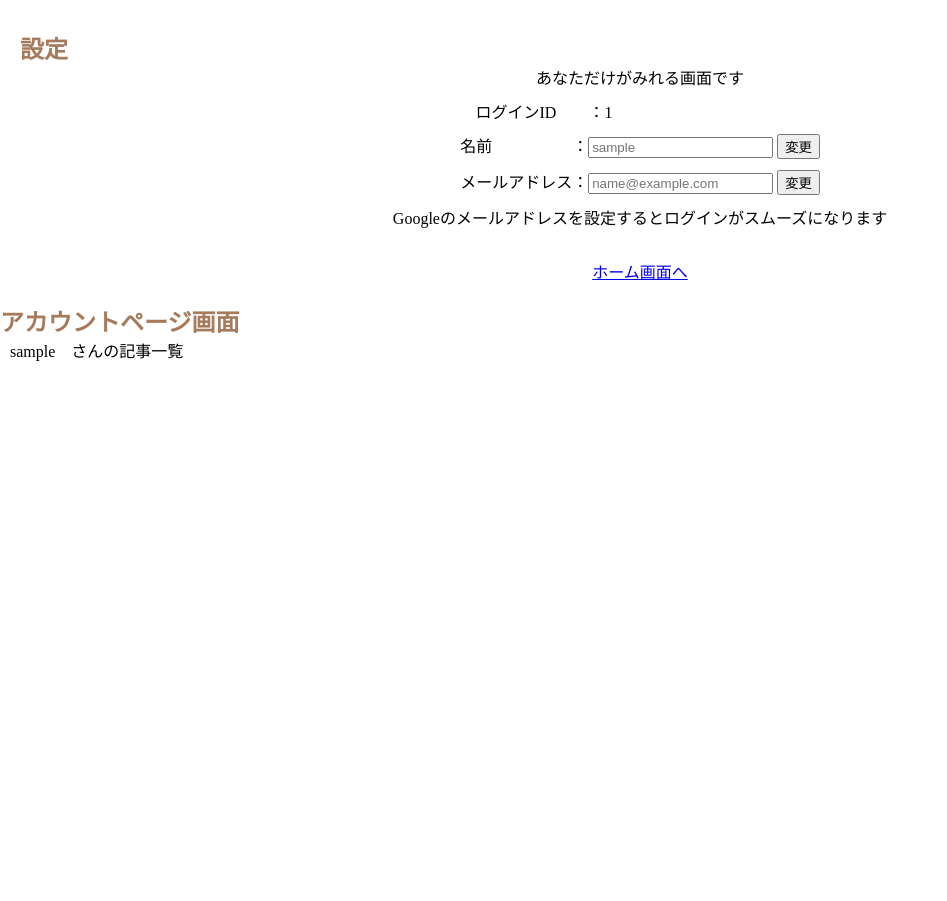
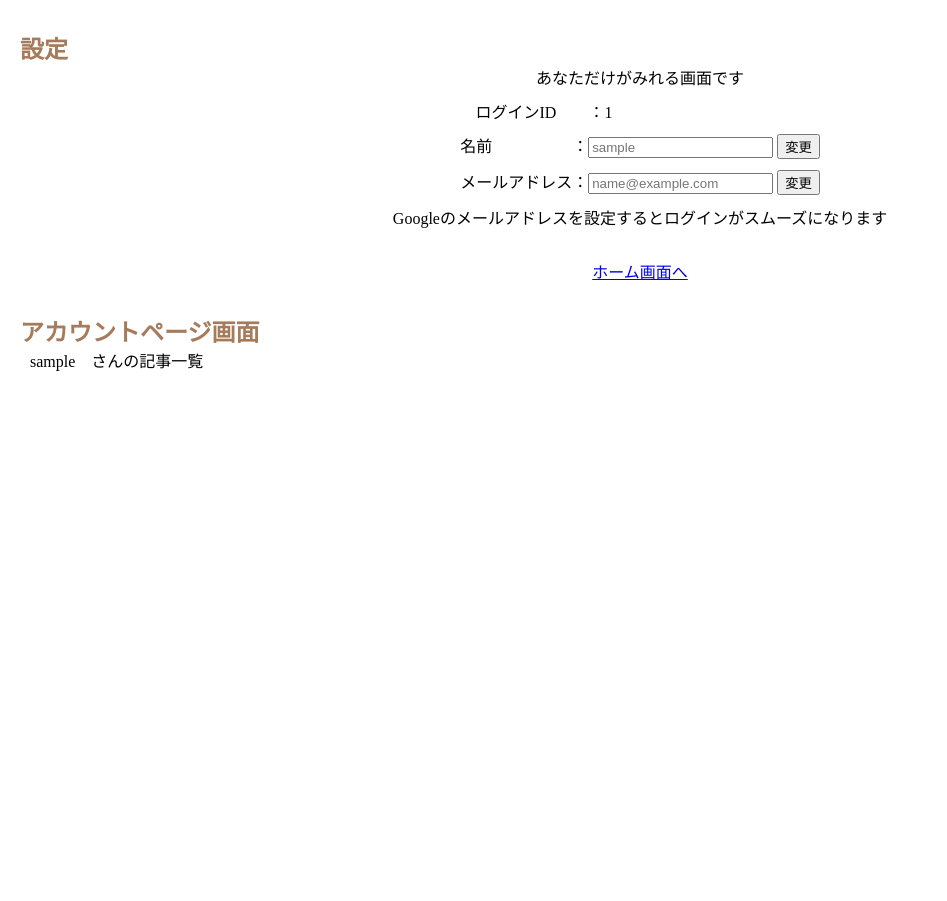
Before and after one commit to taku795/HobbySite_old, a PHP site: page /menyu/menyu_page.php?change_N=1 in a window 1280 px wide. Shown: the top 901 px of the page, without its empty margins (0-947 px from the left). Before the commit the page ends 361 px from the top, so only its background shows below. Run offline with PHP 8.4, Linux system fonts and the light colour scheme; the visitor is signed in with stand-in values (Sample User, id 1); data that the repository does not hold is empty.

Commit message:
メニュー画面修正

```diff
--- a/menyu/menyu_page.php
+++ b/menyu/menyu_page.php
@@ -69,7 +69,7 @@
 
     <a class="home_link" href="../home.php">ホーム画面へ</a>
 
-    <section class="account_page">
+    <section class="account-page">
         <h1>アカウントページ画面</h1>
         <p class='sub'><?php echo $_SESSION['user_name']; ?>　さんの記事一覧</p>
         <div class="articles">
```
